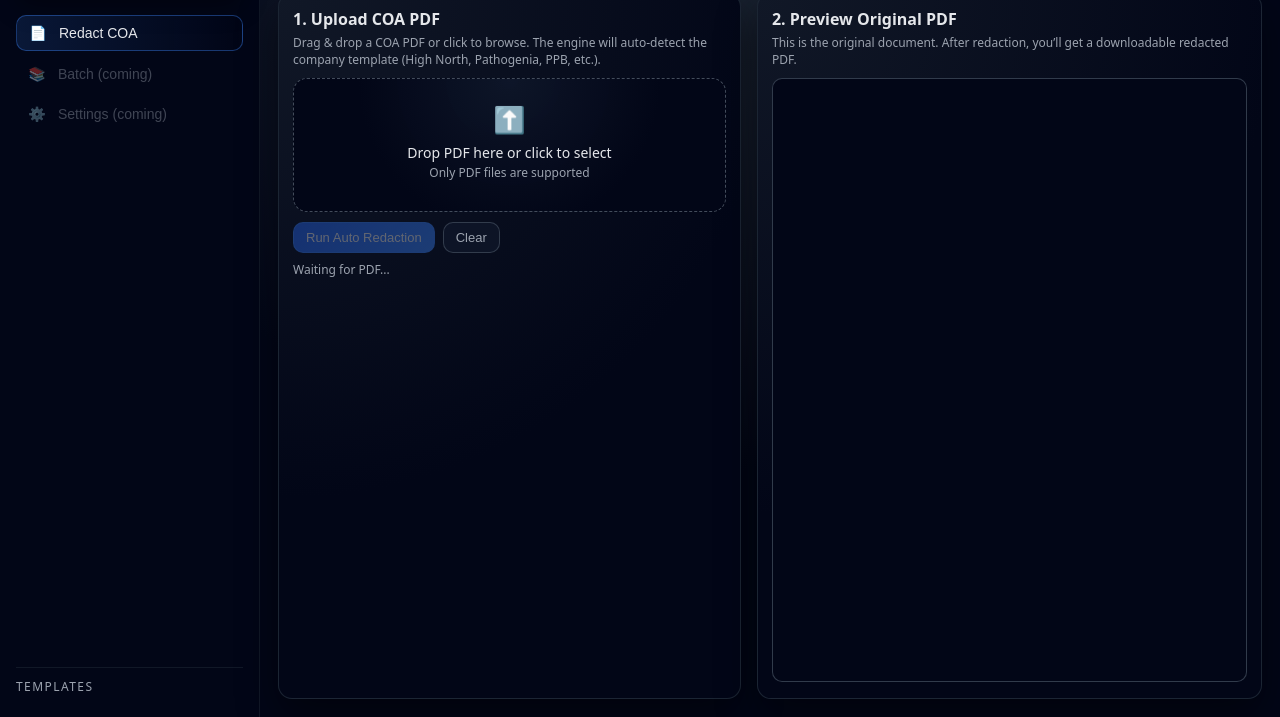
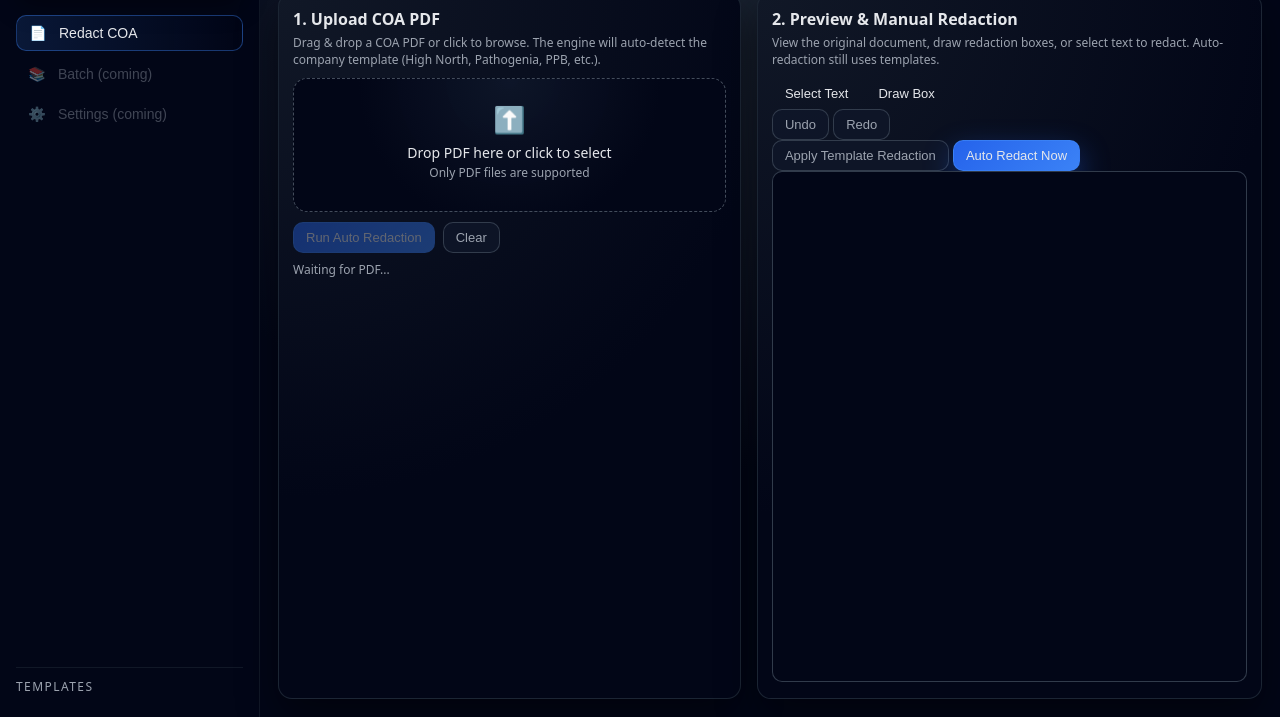
Before and after one commit to tuff333/Redectio-Tool, a plain HTML site: page frontend/index.html in a window 1280 px wide. Shown: the part 83-800 px from the top of the page. Drawn offline with Linux system fonts and the light colour scheme; no server answers.

Commit message:
Update index.html

```diff
--- a/frontend/index.html
+++ b/frontend/index.html
@@ -55,6 +55,7 @@
 
       <!-- Content -->
       <main class="content">
+        <!-- Upload panel -->
         <section class="panel panel-upload">
           <h2 class="panel-title">1. Upload COA PDF</h2>
           <p class="panel-description">
@@ -79,14 +80,50 @@
           <div id="statusText" class="status-text"></div>
         </section>
 
+        <!-- Preview + redaction tools -->
         <section class="panel panel-preview">
-          <h2 class="panel-title">2. Preview Original PDF</h2>
+          <h2 class="panel-title">2. Preview & Manual Redaction</h2>
           <p class="panel-description">
-            This is the original document. After redaction, you’ll get a downloadable redacted PDF.
+            View the original document, draw redaction boxes, or select text to redact. Auto-redaction still uses templates.
           </p>
 
+          <!-- Redaction toolbar (Stirling-style controls) -->
+          <div class="redact-toolbar">
+            <div class="toolbar-group">
+              <button id="btnModeSelectText" class="btn btn-toggle btn-toggle-active" type="button">
+                Select Text
+              </button>
+              <button id="btnModeDrawBox" class="btn btn-toggle" type="button">
+                Draw Box
+              </button>
+            </div>
+
+            <div class="toolbar-group">
+              <button id="btnUndo" class="btn btn-ghost btn-small" type="button" disabled>
+                Undo
+              </button>
+              <button id="btnRedo" class="btn btn-ghost btn-small" type="button" disabled>
+                Redo
+              </button>
+            </div>
+
+            <div class="toolbar-group toolbar-group-right">
+              <button id="btnApplyTemplateRedact" class="btn btn-ghost btn-small" type="button">
+                Apply Template Redaction
+              </button>
+              <button id="btnApplyAutoRedact" class="btn btn-primary btn-small" type="button">
+                Auto Redact Now
+              </button>
+            </div>
+          </div>
+
+          <!-- PDF preview with overlay -->
           <div class="preview-container">
-            <iframe id="pdfViewer" class="pdf-viewer" title="PDF Preview"></iframe>
+            <div class="pdf-wrapper">
+              <iframe id="pdfViewer" class="pdf-viewer" title="PDF Preview"></iframe>
+              <!-- Overlay canvas for redaction boxes (drawn on top of PDF) -->
+              <canvas id="redactOverlay" class="redact-overlay"></canvas>
+            </div>
           </div>
         </section>
       </main>
```
